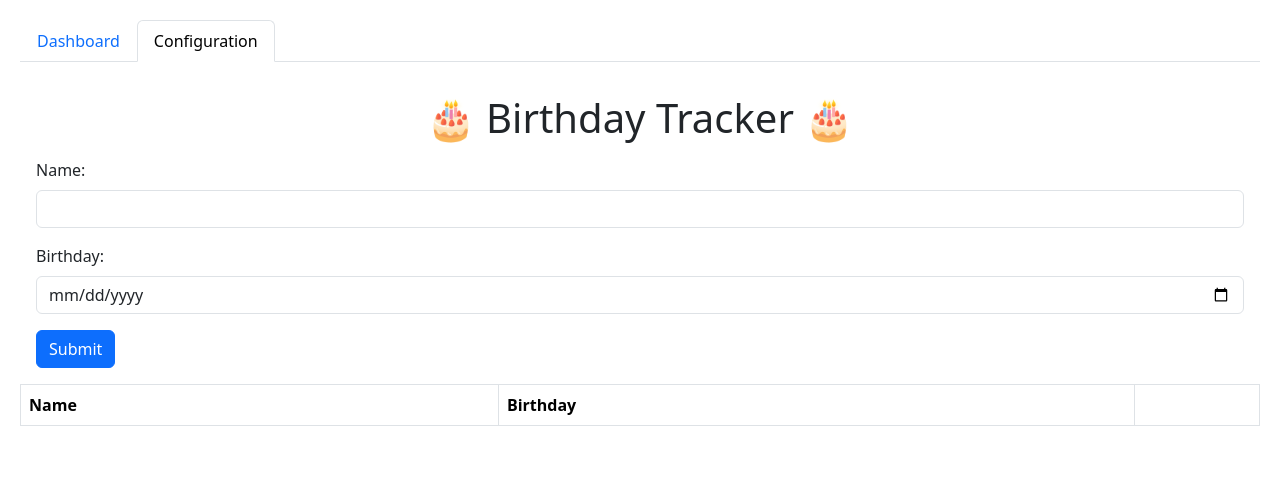
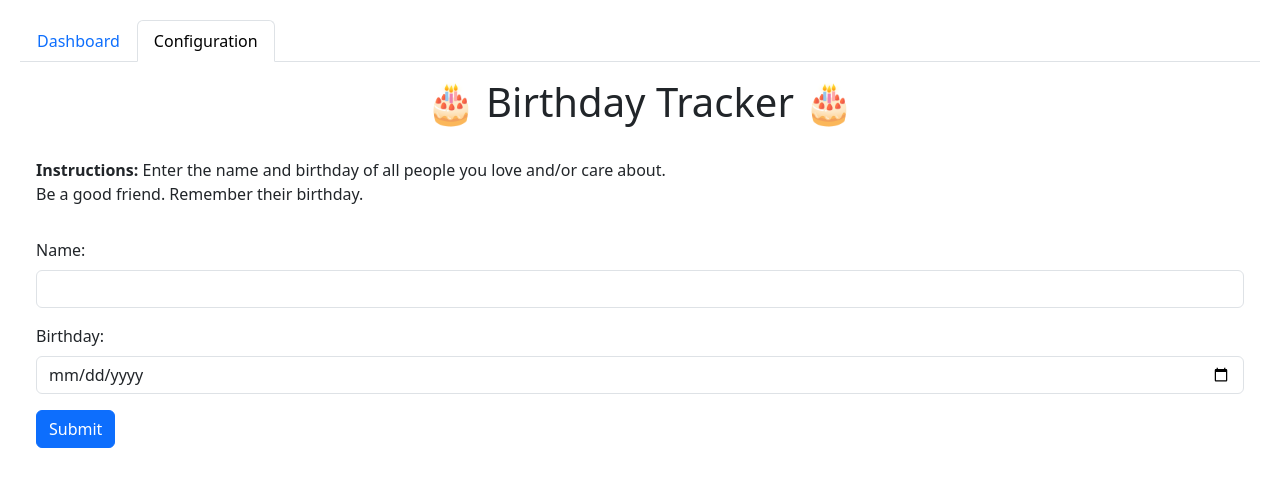
Before and after one commit to gergwoodside/birthday-dashboard, a React (Vite) app: page / in a window 1280 px wide. Both pictures are taken after a click on the tab "Configuration". Shown: the top 486 px of the page. Built offline with nearby package versions, Linux system fonts and the light colour scheme.

Commit message:
only show table if birthdays exist

```diff
--- a/src/components/BirthdayForm.tsx
+++ b/src/components/BirthdayForm.tsx
@@ -13,8 +13,14 @@ interface Props {
 
 const BirthdayForm = ({ handleSubmit, person, setPerson }: Props) => {
   return (
+    <>
+      <h1 className="text-center m-3">🎂 Birthday Tracker 🎂</h1>
       <div className="p-3">
-      <h1 className="text-center m-3">🎂 Birthday Tracker 🎂</h1>
+        <strong>Instructions:</strong> Enter the name and birthday of all people
+        you love and/or care about. <br className="my-6" /> Be a good friend.
+        Remember their birthday.
+      </div>
+      <div className="p-3">
         <form id="person-form" onSubmit={handleSubmit}>
           <div className="mb-3">
             <label htmlFor="name" className="form-label">
@@ -45,6 +51,7 @@ const BirthdayForm = ({ handleSubmit, person, setPerson }: Props) => {
           <button className="btn btn-primary">Submit</button>
         </form>
       </div>
+    </>
   );
 };
 
--- a/src/components/BirthdayList.tsx
+++ b/src/components/BirthdayList.tsx
@@ -13,6 +13,7 @@ interface Props {
 
 const BirthdayList = ({ birthdays, onDelete }: Props) => {
   return (
+    birthdays.length > 0 && (
       <div>
         <table className="table table-bordered">
           <thead>
@@ -23,7 +24,7 @@ const BirthdayList = ({ birthdays, onDelete }: Props) => {
             </tr>
           </thead>
           <tbody>
-          {birthdays.map((birthday, index) => (
+            {birthdays.map((birthday) => (
               <tr key={birthday.id}>
                 <td>{birthday.name}</td>
                 <td>{moment(birthday.date).format("L")}</td>
@@ -40,6 +41,7 @@ const BirthdayList = ({ birthdays, onDelete }: Props) => {
           </tbody>
         </table>
       </div>
+    )
   );
 };
 
--- a/src/components/BirthdayMessageToday.tsx
+++ b/src/components/BirthdayMessageToday.tsx
@@ -1,8 +1,3 @@
-interface Birthday {
-  name: string;
-  date: string;
-}
-
 interface Props {
   birthdays: Birthday[];
   today: string;
--- a/src/components/Dashboard.tsx
+++ b/src/components/Dashboard.tsx
@@ -23,6 +23,8 @@ const Dashboard = ({ birthdays }: Props) => {
       <div className="dash-text m-5 p-5">
         <h1 className="display-2 text-center">
           {" "}
+          <CurrentTime format="dddd" />
+          <br />
           <CurrentTime format="LL" />
           <br />
           <CurrentTime format="LTS" />
```
Lines whose indentation alone changed are shown as unchanged.
